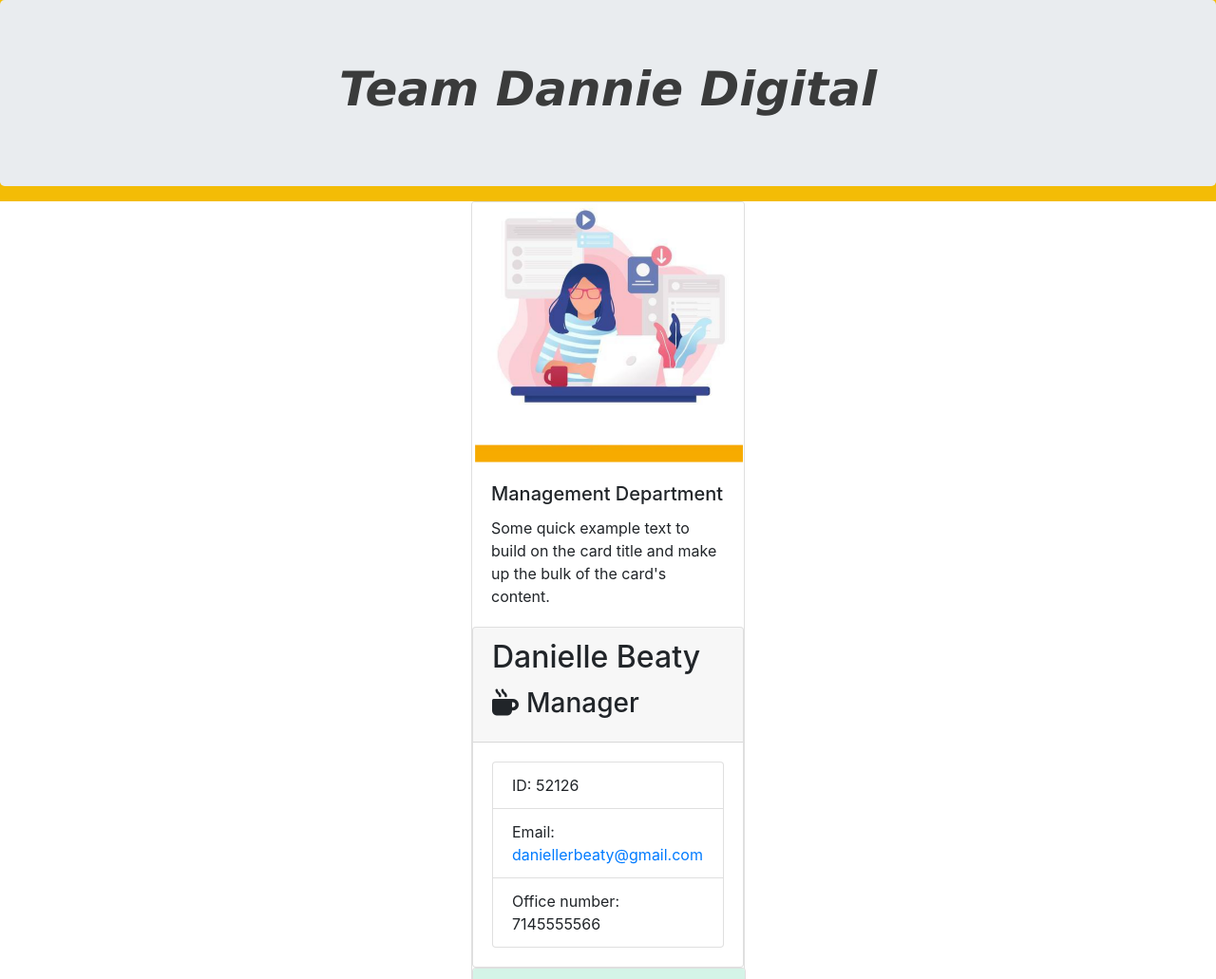
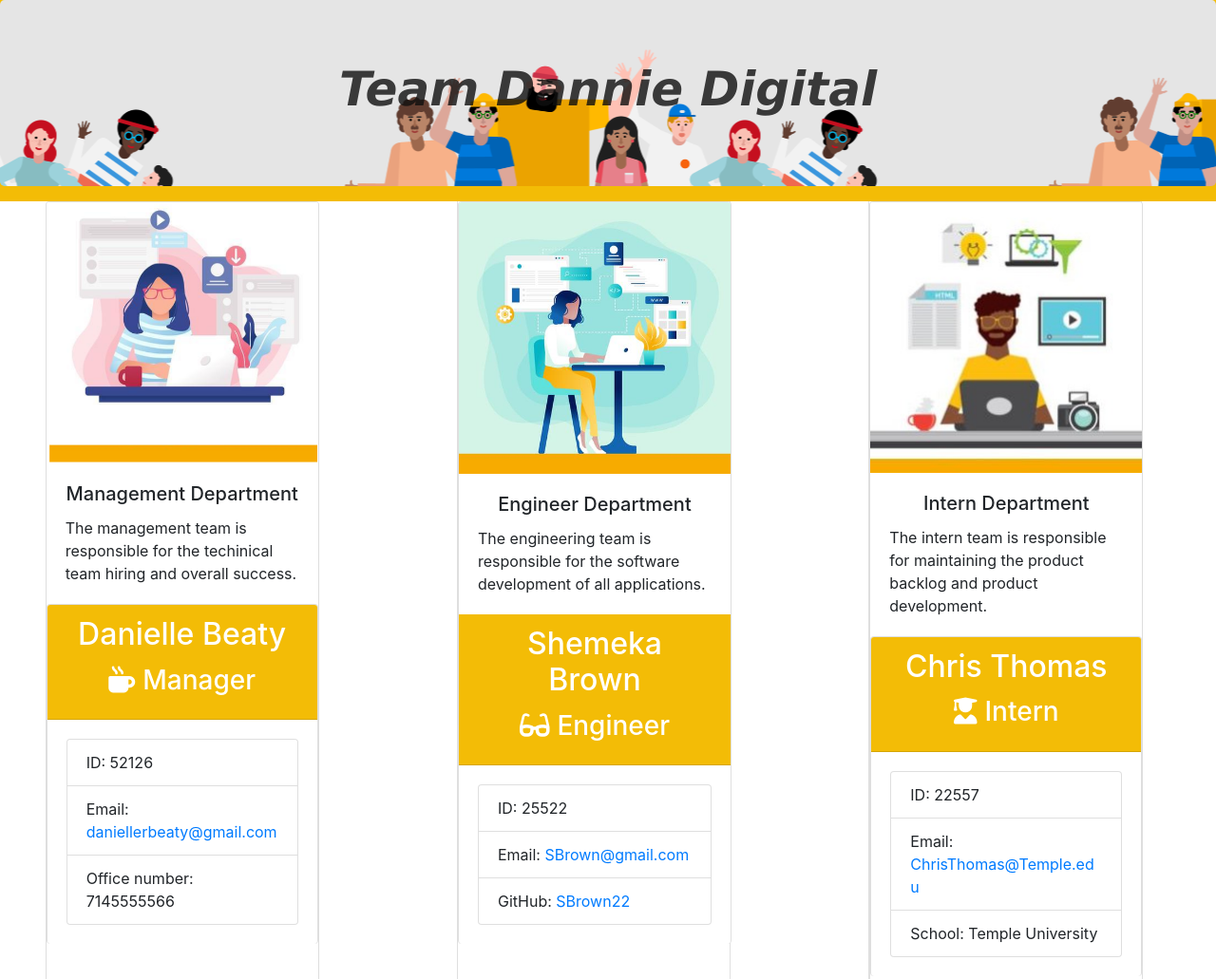
Before and after one commit to DannieDigital/hw-week9, a website: page team.html in a window 1280 px wide. Shown: the top 1031 px of the page at 95% size. Drawn offline with nearby package versions, Linux system fonts and the light colour scheme.

Commit message:
fourth commit (updated read me, gif file, images file, and html files)

```diff
--- a/style.css
+++ b/style.css
@@ -2,7 +2,7 @@
     background-color: rgb(243, 188, 6);
 }
 .team-heading {
-    background-image: url(../Week9/images/team.PNG);
+    background-image: url(./images/team.PNG);
     background-position: top;
 }
 
@@ -14,3 +14,17 @@
     font-size: 50px;
     opacity: 0.8;
    }
+
+  .card {
+      border-bottom: none;
+  }
+
+  .card-title {
+      text-align: center;
+
+  }
+
+  .card-header {
+    background-color: rgb(243, 188, 6);
+    color: white;
+  }
--- a/team.html
+++ b/team.html
@@ -8,8 +8,10 @@
     <title>My Team</title>
     <link rel="stylesheet" href="https://stackpath.bootstrapcdn.com/bootstrap/4.3.1/css/bootstrap.min.css"
         integrity="sha384-ggOyR0iXCbMQv3Xipma34MD+dH/1fQ784/j6cY/iJTQUOhcWr7x9JvoRxT2MZw1T" crossorigin="anonymous">
-    <link rel="stylesheet" href="../style.css">
+    <link rel="stylesheet" href="./style.css">
     <script src="https://kit.fontawesome.com/c502137733.js"></script>
+    <title>Team Dannie Digital</title>
+    <link rel="icon" href="./images/favicon_3.jpg">
 </head>
 
 <body>
@@ -20,23 +22,15 @@
             </div>
         </div>
     </div>
-    <div class="container">
-        <div class="row">
+    <div class="card-columns">
+        <div class="row col-12">
             <div class="team-area col-12 d-flex justify-content-center">
-                <!DOCTYPE html>
-<html lang="en">
-<head>
-  <meta charset="UTF-8">
-  <meta http-equiv="X-UA-Compatible" content="ie=edge">
-  <link rel="stylesheet" href="https://maxcdn.bootstrapcdn.com/bootstrap/4.0.0/css/bootstrap.min.css">
-  <title>Management Department</title>
-</head>
-  <body>
+
     <div class="card" style="width: 18rem;">
-        <img src="../images/manager.PNG" class="card-img-top" alt="femaleManager">
+        <img src="./images/manager.PNG" class="card-img-top" alt="femaleManager">
         <div class="card-body">
      <h5 class="card-title">Management Department</h5>
-<p class="card-text">Some quick example text to build on the card title and make up the bulk of the card's content.</p>
+<p class="card-text">The management team is responsible for the techinical team hiring and overall success.</p>
 </div>
 <div class="card employee-card">
     <div class="card-header">
@@ -50,22 +44,12 @@
             <li class="list-group-item">Office number: 7145555566</li>
         </ul>
     </div>
-</div>
-</body>
-</html><!DOCTYPE html>
-<html lang="en">
-<head>
-  <meta charset="UTF-8">
-  <meta http-equiv="X-UA-Compatible" content="ie=edge">
-  <link rel="stylesheet" href="https://maxcdn.bootstrapcdn.com/bootstrap/4.0.0/css/bootstrap.min.css">
-  <title>Engineer Department</title>
-</head>
-<body>
+</div> <br>
         <div class="card" style="width: 18rem;">
-            <img src="../images/femaleDeveloper.jpg" class="card-img-top" alt="femaleDeveloper">
+            <img src="./images/femaleDeveloper.jpg" class="card-img-top" alt="femaleDeveloper">
             <div class="card-body">
          <h5 class="card-title">Engineer Department</h5>
-    <p class="card-text">Some quick example text to build on the card title and make up the bulk of the card's content.</p>
+    <p class="card-text">The engineering team is responsible for the software development of all applications.</p>
     </div>
     <div class="card-header">
         <h2 class="card-title">Shemeka Brown</h2>
@@ -75,25 +59,15 @@
         <ul class="list-group">
             <li class="list-group-item">ID: 25522</li>
             <li class="list-group-item">Email: <a href="mailto:SBrown@gmail.com">SBrown@gmail.com</a></li>
-            <li class="list-group-item">GitHub: <a href="https://github.com/undefined" target="_blank" rel="noopener noreferrer">undefined</a></li>
+            <li class="list-group-item">GitHub: <a href="https://github.com/undefined" target="_blank" rel="noopener noreferrer">SBrown22</a></li>
         </ul>
     </div>
-</div>
-</body>
-</html><!DOCTYPE html>
-<html lang="en">
-<head>
-  <meta charset="UTF-8">
-  <meta http-equiv="X-UA-Compatible" content="ie=edge">
-  <link rel="stylesheet" href="https://maxcdn.bootstrapcdn.com/bootstrap/4.0.0/css/bootstrap.min.css">
-  <title>Intern Department</title>
-</head>
-<body>
+</div><br>
 <div class="card" style="width: 18rem;">
-    <img src="../images/maleDeveloper.jpg" class="card-img-top" alt="femaleDeveloper">
+    <img src="./images/maleDeveloper.jpg" class="card-img-top" alt="femaleDeveloper">
     <div class="card-body">
         <h5 class="card-title">Intern Department</h5>
-    <p class="card-text">Some quick example text to build on the card title and make up the bulk of the card's content.</p>
+    <p class="card-text">The intern team is responsible for maintaining the product backlog and product development.</p>
     </div>
 <div class="card employee-card">
     <div class="card-header">
@@ -104,15 +78,17 @@
         <ul class="list-group">
             <li class="list-group-item">ID: 22557</li>
             <li class="list-group-item">Email: <a href="mailto:ChrisThomas@Temple.edu">ChrisThomas@Temple.edu</a></li>
-            <li class="list-group-item">School: undefined</li>
+            <li class="list-group-item">School: Temple University</li>
         </ul>
     </div>
-</div>
-</body>
-</html>
-            </div>
-        </div>
+    </div><br>
     </div>
+    </div>
+    </div>
+    </div>
+    </div>
+
+
 </body>
 
 </html>
```
Also changed, not shown: README.md, gif/demo.gif (added), gif/demoResponsive.gif (added), images/employeeDirectory.PNG (added), images/favicon_3.jpg (added).
